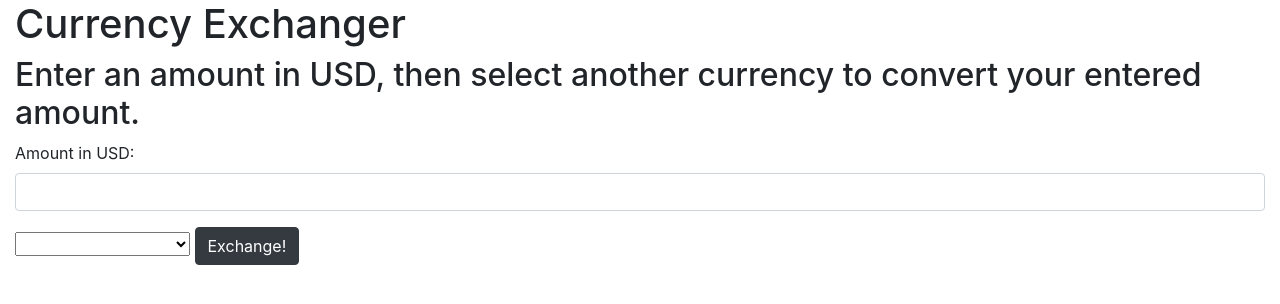
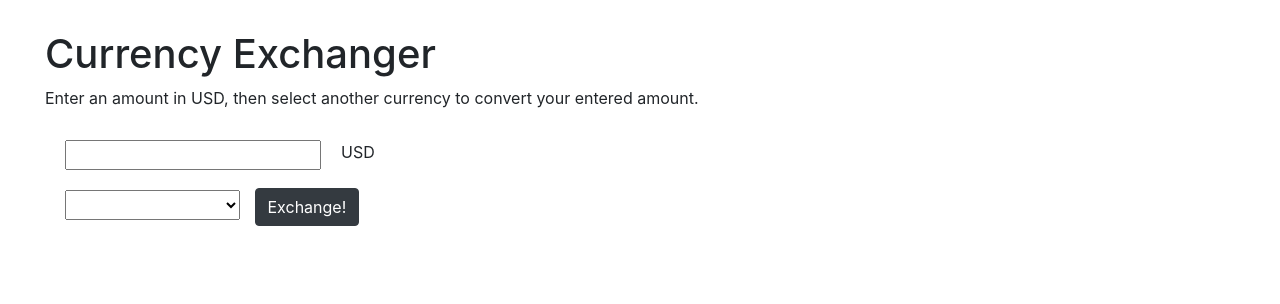
Before and after one commit to kate-skorija/currency-exchange, a website built with webpack: page src/index.html in a window 1280 px wide. Built offline with nearby package versions, Linux system fonts and the light colour scheme.

Commit message:
add padding and margin to elements, insert arrow into conversion response

```diff
--- a/src/index.html
+++ b/src/index.html
@@ -7,12 +7,21 @@
   </head>
   <body>
     <div class="container-fluid">
+      <header>
         <h1>Currency Exchanger</h1>
-      <h2>Enter an amount in USD, then select another currency to convert your entered amount.</h2>
+        <p>Enter an amount in USD, then select another currency to convert your entered amount.</p>
+      </header>
+      <main>
         <form>
-        <div class="form-group">
-          <label for="usdInput">Amount in USD:</label>
-          <input id="usdInput" type="number" class="form-control" min="0" max="10000000" step="any" required>
+          <div class="form-group row">
+            <div class="col-xs-3">
+              <input id="usdInput" type="number" class="input-sm" min="0" max="10000000" step="any" required>
+            </div>
+            <div class="col-xs-3">
+              <label id="usdInput">USD</label>
+            </div>
+            <div id="results" class="col-xs-3">
+            </div>
           </div>
           <select class="form-group" id="otherCurrency">
             <option></option>
@@ -69,8 +78,7 @@
           </select>
           <button class="btn btn-dark" type="submit">Exchange!</button>
         </form>
-      <div id="results">
-      </div>
+      </main>
     </div>
   </body>
 </html>
--- a/src/main.js
+++ b/src/main.js
@@ -30,7 +30,7 @@ $(document).ready(function() {
         currencies.forEach(function(currency) {
           if (otherCurrency === currency) {
             convertedAmount = (usd * apiResponseParam.conversion_rates[currency]).toFixed(2);
-            $("#results").text(`${convertedAmount} ${otherCurrency}`);
+            $("#results").html(`&rarr; ${convertedAmount} ${otherCurrency}`);
           }
         });
       }
--- a/src/styles.css
+++ b/src/styles.css
@@ -0,0 +1,21 @@
+body {
+  padding: 30px;
+}
+
+header {
+  margin-bottom: 30px;
+}
+
+select {
+  height: 30px;
+  width: 175px;
+  margin-right: 10px;
+}
+
+.form-group {
+  margin-left: 20px;
+}
+
+.col-xs-3 {
+  padding-right: 20px;
+}
```
Also changed, not shown: src/exchange-service.js (+0 -28 lines). Lines whose indentation alone changed are shown as unchanged.
